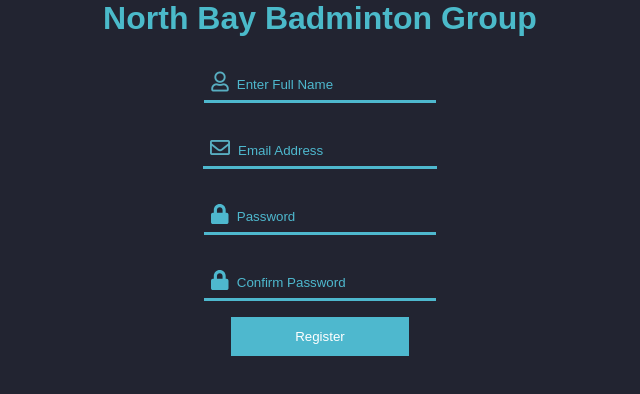
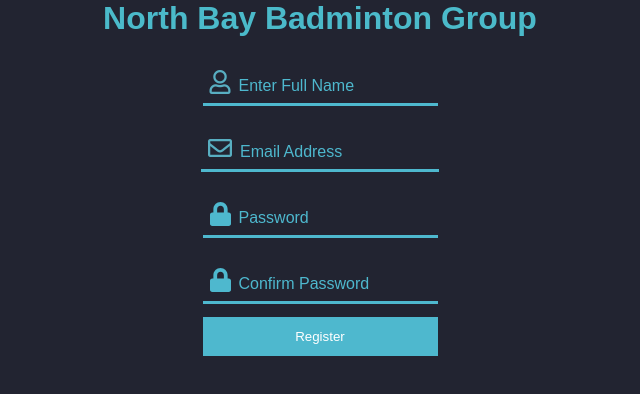
Before and after one commit to jma26/North-Bay-Badminton-Manager, a React (Create React App) app in the folder nbbm-app/: page / in a window 1280 px wide. Shown: the top 394 px of the page, without its empty margins (320-960 px from the left). Built offline with nearby package versions, Linux system fonts and the light colour scheme.

Commit message:
Update submit input with width styling

```diff
--- a/nbbm-app/src/App.css
+++ b/nbbm-app/src/App.css
@@ -6,7 +6,7 @@
 
 .App {
   background-color: #222431;
-  min-width: 100%;
+  min-width: 300px;
   min-height: 100vh;
   text-align: center;
 }
@@ -29,7 +29,7 @@ form {
 .input-field {
   border-bottom: medium solid #4EB8CE;
   color: #58AEC1;
-  font-size: 20px;
+  font-size: 24px;
   padding: 7px;
 }
 
@@ -49,13 +49,17 @@ form {
 
 input[type="text"], input[type="password"] {
   border: 0px;
-  border-bottom: medium solid #4EB8CE;
   background-color: #222431;
   color: white;
+  font-size: 16px;
   margin: 16px 0px;
   outline: 0px;
   padding: 8px;
   width: 200px;
+}
+
+input[type="text"]:focus {
+  border-color: #4EB8CE;
 }
 
 input[type="submit"] {
@@ -63,6 +67,7 @@ input[type="submit"] {
   border: none;
   color: #FFFFFF;
   padding: 12px 64px;
+  width: 235px;
 }
 
 input[type="submit"]:hover {
```
